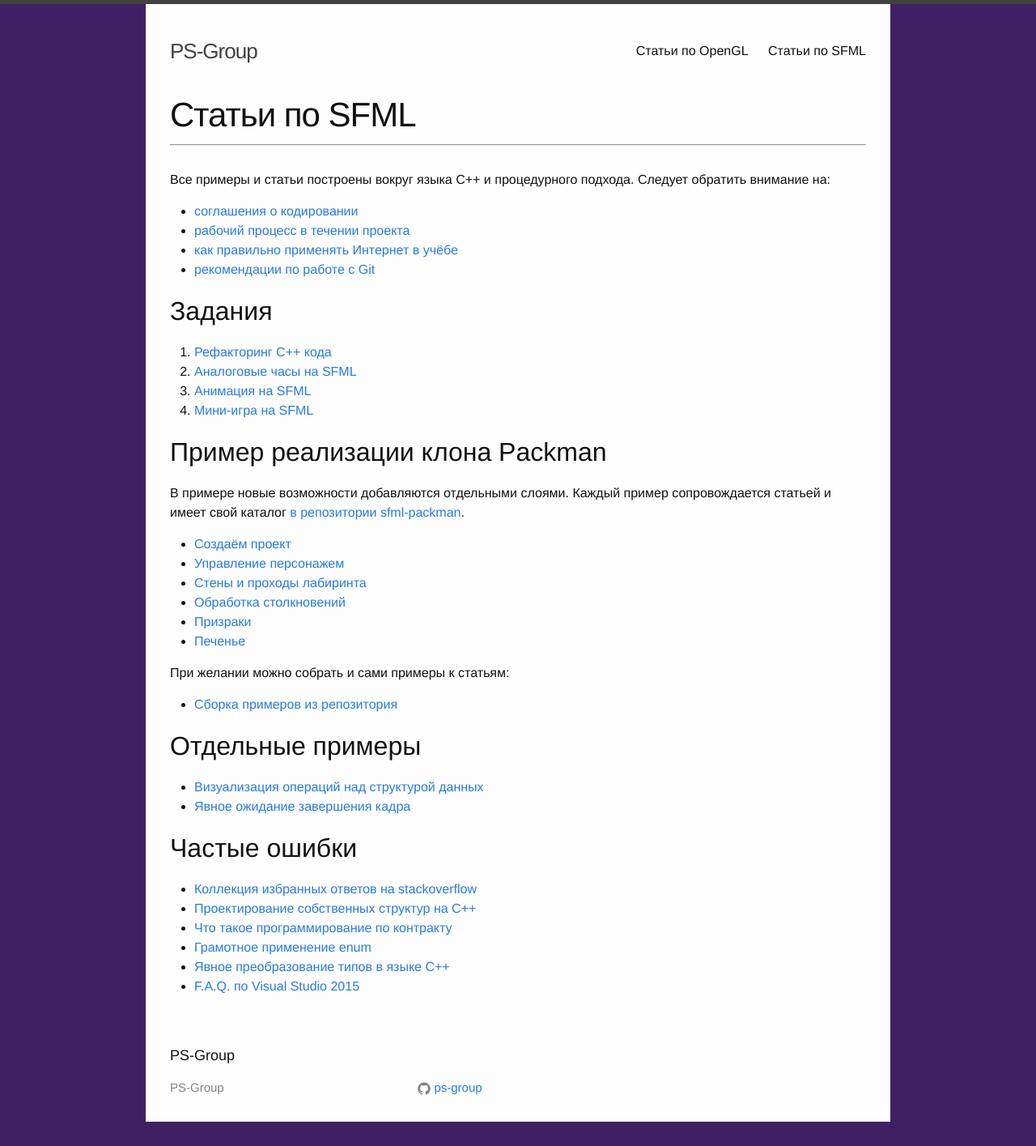
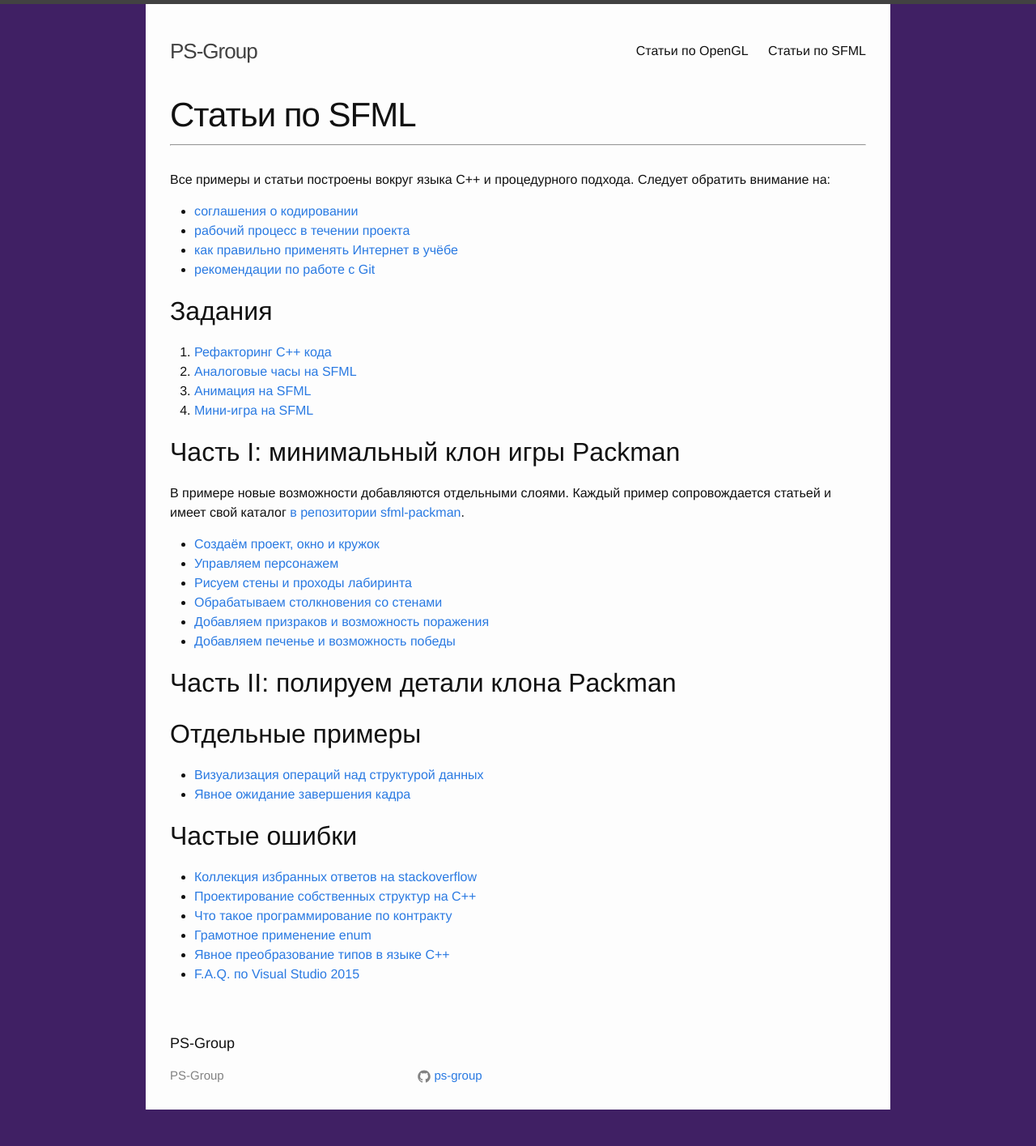
Before and after one commit to ps-group/ps-group.github.io, a Jekyll site: the page built from sfml.md, in a window 1280 px wide. Shown: the whole page at 81% size. Built offline with Jekyll 4.4.1, drawn with Linux system fonts in a browser that asks for light colours.

Commit message:
Добавил набросок packman-7

```diff
--- a/sfml.md
+++ b/sfml.md
@@ -18,20 +18,18 @@ permalink: /sfml/
  3. [Анимация на SFML](/sfml/1.3-animation.html)
  4. [Мини-игра на SFML](/sfml/1.4-minigames.html)
 
-## Пример реализации клона Packman
+## Часть I: минимальный клон игры Packman
 
 В примере новые возможности добавляются отдельными слоями. Каждый пример сопровождается статьей и имеет свой каталог [в репозитории sfml-packman](https://github.com/ps-group/sfml-packman).
 
-- [Создаём проект](/packman/1.html)
-- [Управление персонажем](/packman/2.html)
-- [Стены и проходы лабиринта](/packman/3.html)
-- [Обработка столкновений](/packman/4.html)
-- [Призраки](/packman/5.html)
-- [Печенье](/packman/6.html)
+- [Создаём проект, окно и кружок](/packman/1.html)
+- [Управляем персонажем](/packman/2.html)
+- [Рисуем стены и проходы лабиринта](/packman/3.html)
+- [Обрабатываем столкновения со стенами](/packman/4.html)
+- [Добавляем призраков и возможность поражения](/packman/5.html)
+- [Добавляем печенье и возможность победы](/packman/6.html)
 
-При желании можно собрать и сами примеры к статьям:
-
-- [Сборка примеров из репозитория](/packman/building_examples.html)
+## Часть II: полируем детали клона Packman
 
 ## Отдельные примеры
 
```
Also changed, not shown: _packman/1.md (+1 -1 lines), _packman/7.md (renamed from _packman/future.md, +3 -3 lines), _sfml/cpp-build-steps.md (added, +3 -0 lines), _sfml/sfml-space.md (added, +9 -0 lines), _packman/img/preview_packman_7.png (added).
